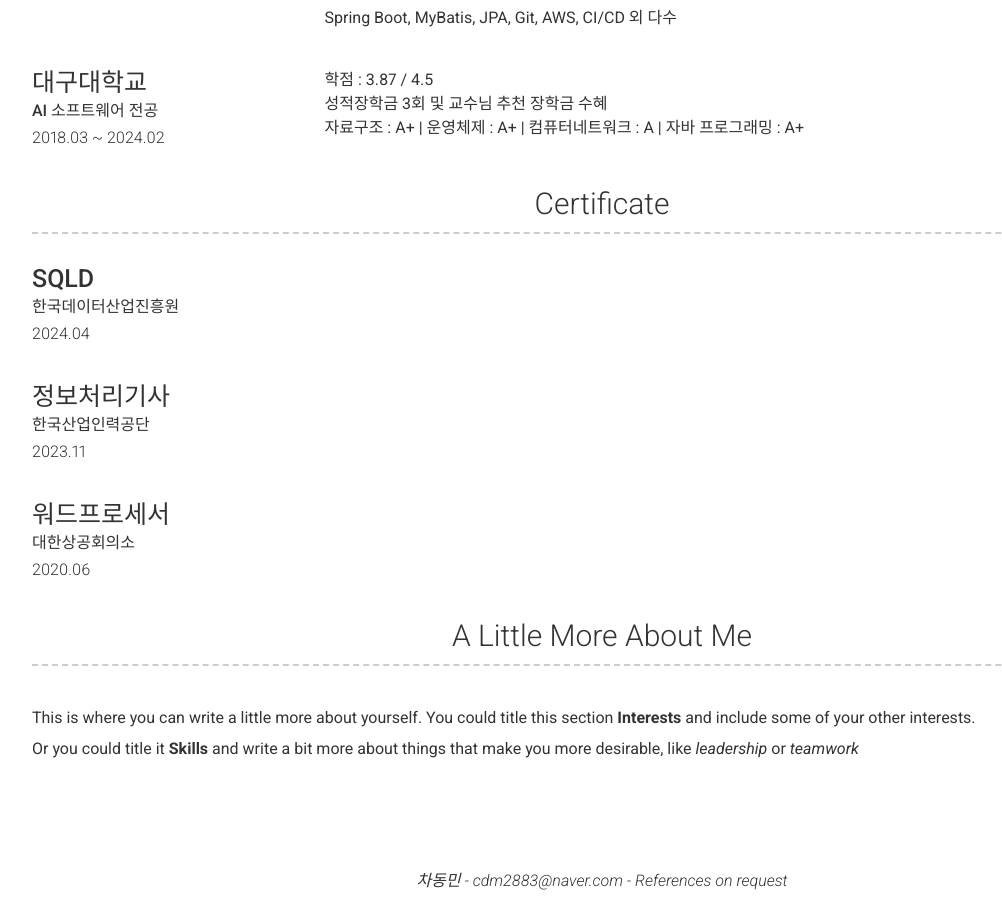
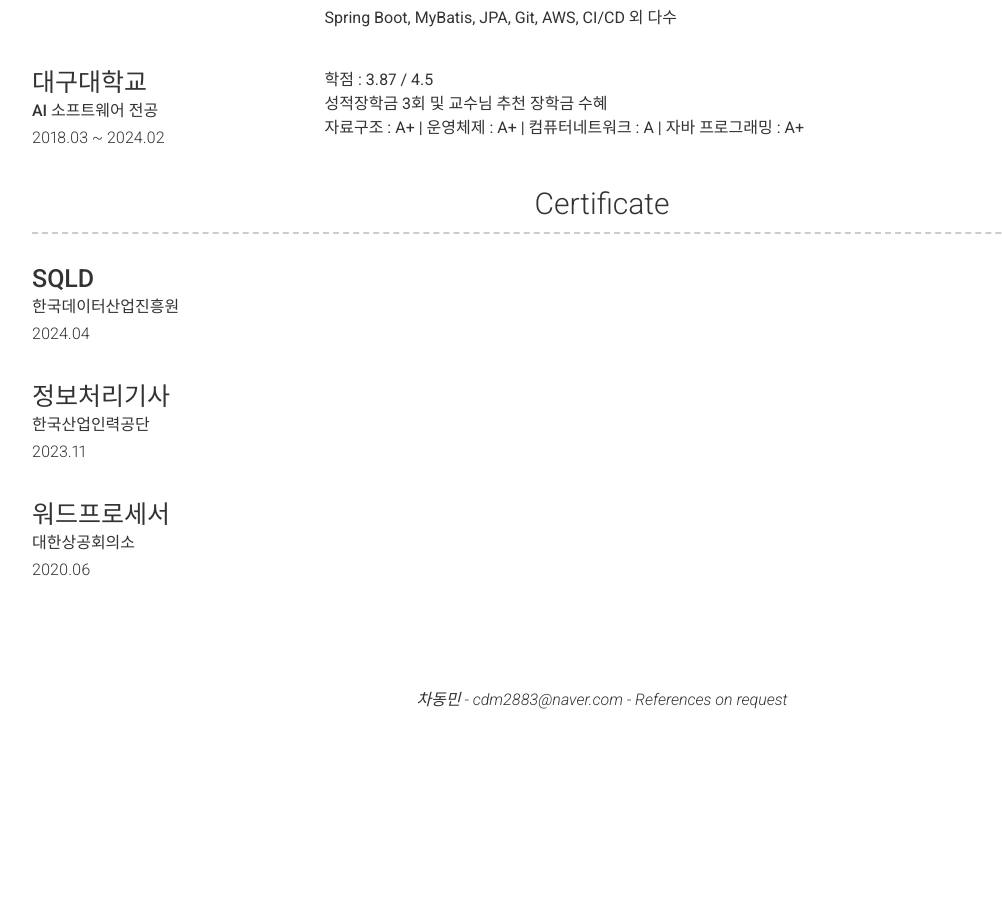
Before and after one commit to chadongmin/chadongmin.github.io, a Jekyll site: the page built from index.md, in a window 1280 px wide and 900 px high, scrolled down 2678 px. Shown: the whole window, without its empty margins (38-1040 px from the left). Built offline with Jekyll 4.4.1, drawn with Linux system fonts in a browser that asks for light colours; nearby versions of some CDN libraries; after the commit the page ends 3397 px from its top, so only the background shows below that; some of the changed text lies outside the part shown.

Commit message:
이력서 v1.1

```diff
--- a/_config.yml
+++ b/_config.yml
@@ -177,7 +177,7 @@ content:
     layout: list
     content:
       - layout: top-left
-        title: 실시간 임베디드 시스템 <br> 연구실
+        title: 실시간 임베디드 시스템 연구실
         sub_title: 학부연구생
         caption: 2023.07 ~ 2024.01
         quote: >
@@ -243,13 +243,13 @@ content:
         caption: 2020.06
 
 
-
-  - title: A Little More About Me
-    layout: text
-    content: | # this will include new lines to allow paragraphs
-      This is where you can write a little more about yourself. You could title this section **Interests** and include some of your other interests.
-
-      Or you could title it **Skills** and write a bit more about things that make you more desirable, like *leadership* or *teamwork*
+#
+#  - title: A Little More About Me
+#    layout: text
+#    content: | # this will include new lines to allow paragraphs
+#      This is where you can write a little more about yourself. You could title this section **Interests** and include some of your other interests.
+#
+#      Or you could title it **Skills** and write a bit more about things that make you more desirable, like *leadership* or *teamwork*
 
 # Footer
 footer_show_references: true
```
